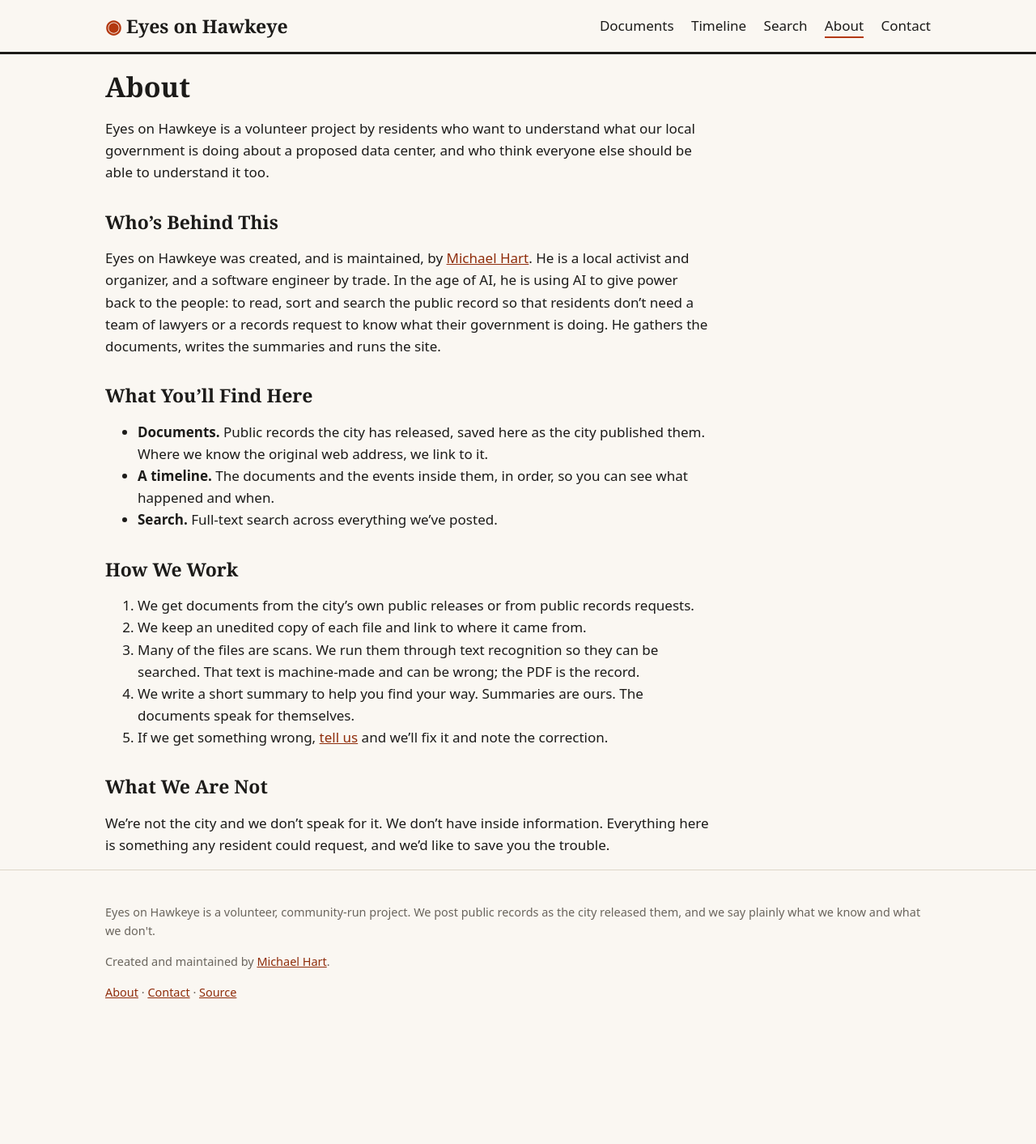
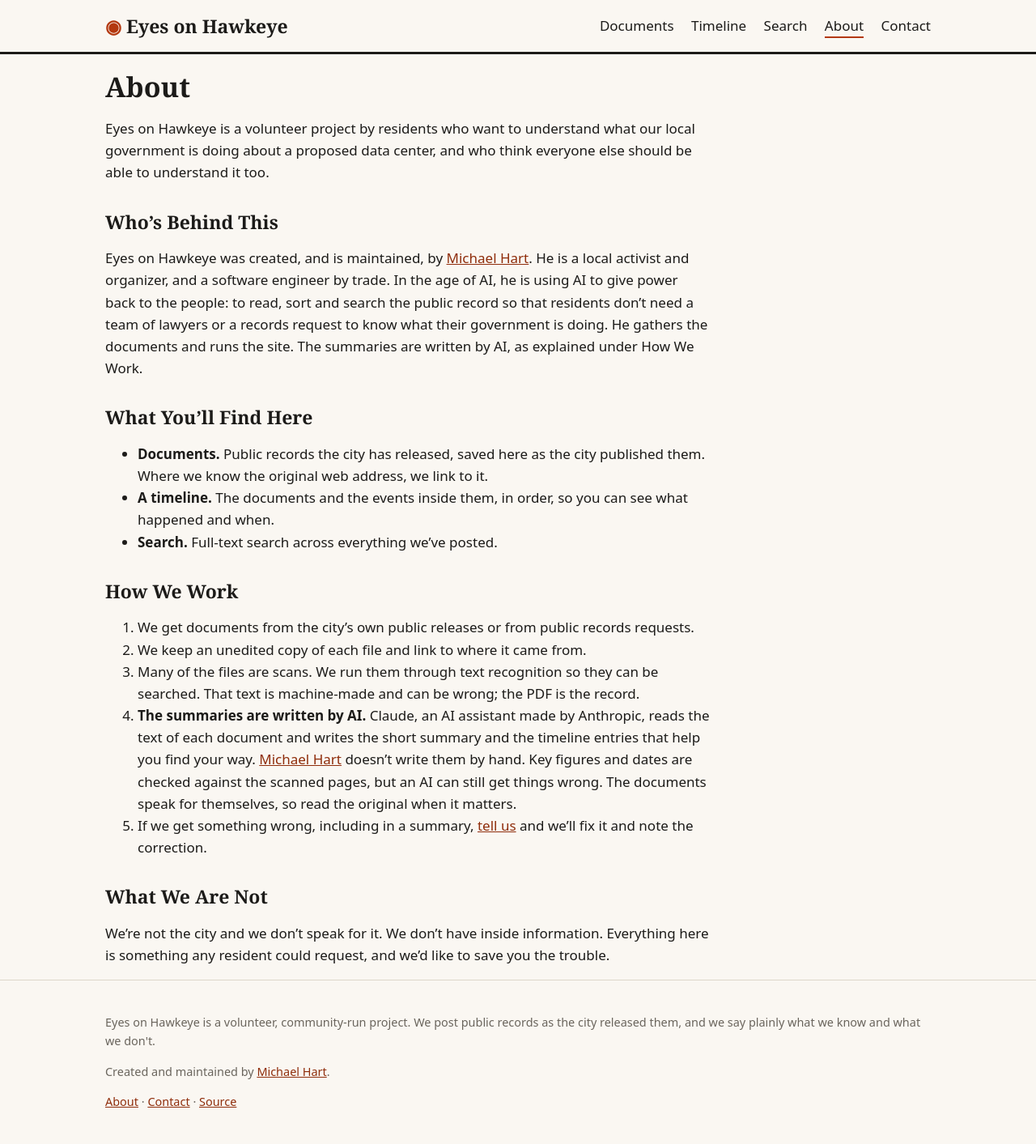
Before and after one commit to michaeldhart/eyes-on-hawkeye, a Jekyll site: the page built from about.md, in a window 1280 px wide. Shown: the whole page at 81% size. Built offline with Jekyll 4.4.1, drawn with Linux system fonts in a browser that asks for light colours; before the commit the page ends 1277 px from its top, so only the background shows below that.

Commit message:
About: make clear the summaries and timeline entries are written by Claude (AI)
Co-Authored-By: Claude Sonnet 5.5 <noreply@anthropic.com>

```diff
--- a/about.md
+++ b/about.md
@@ -5,7 +5,7 @@ Eyes on Hawkeye is a volunteer project by residents who want to understand what
 
 ## Who's Behind This
 
-Eyes on Hawkeye was created, and is maintained, by {% include author.html %}. He is a local activist and organizer, and a software engineer by trade. In the age of AI, he is using AI to give power back to the people: to read, sort and search the public record so that residents don't need a team of lawyers or a records request to know what their government is doing. He gathers the documents, writes the summaries and runs the site.
+Eyes on Hawkeye was created, and is maintained, by {% include author.html %}. He is a local activist and organizer, and a software engineer by trade. In the age of AI, he is using AI to give power back to the people: to read, sort and search the public record so that residents don't need a team of lawyers or a records request to know what their government is doing. He gathers the documents and runs the site. The summaries are written by AI, as explained under How We Work.
 
 ## What You'll Find Here
 
@@ -18,8 +18,8 @@ Eyes on Hawkeye was created, and is maintained, by {% include author.html %}. He
 1. We get documents from the city's own public releases or from public records requests.
 2. We keep an unedited copy of each file and link to where it came from.
 3. Many of the files are scans. We run them through text recognition so they can be searched. That text is machine-made and can be wrong; the PDF is the record.
-4. We write a short summary to help you find your way. Summaries are ours. The documents speak for themselves.
-5. If we get something wrong, [tell us]({{ "/contact/" | relative_url }}) and we'll fix it and note the correction.
+4. **The summaries are written by AI.** Claude, an AI assistant made by Anthropic, reads the text of each document and writes the short summary and the timeline entries that help you find your way. {% include author.html %} doesn't write them by hand. Key figures and dates are checked against the scanned pages, but an AI can still get things wrong. The documents speak for themselves, so read the original when it matters.
+5. If we get something wrong, including in a summary, [tell us]({{ "/contact/" | relative_url }}) and we'll fix it and note the correction.
 
 ## What We Are Not
 
```
Also changed, not shown: CLAUDE.md (+1 -1 lines), index.md (+1 -1 lines).
